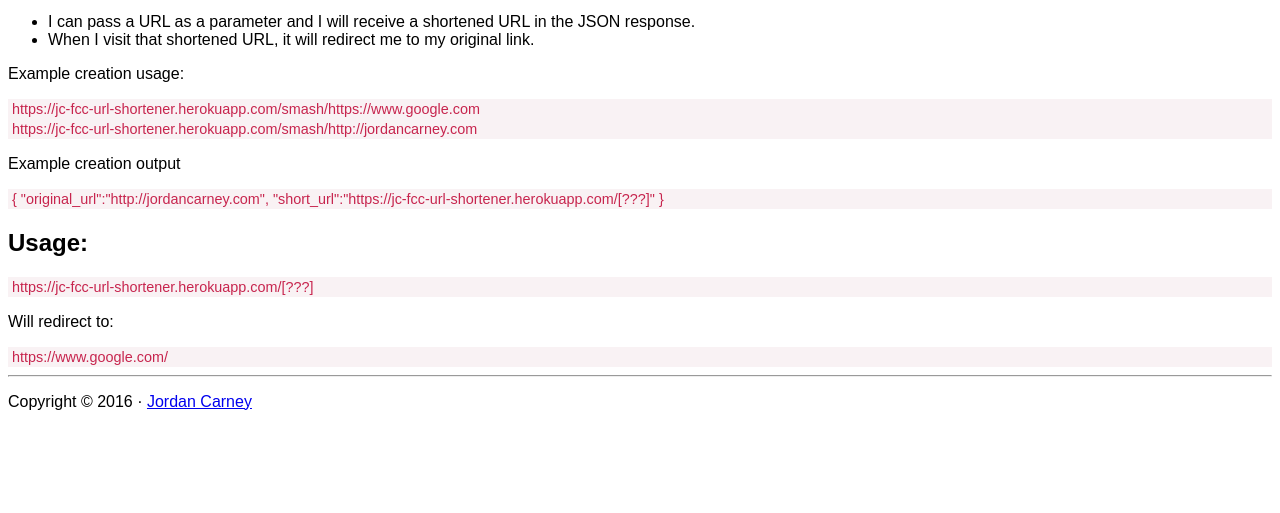
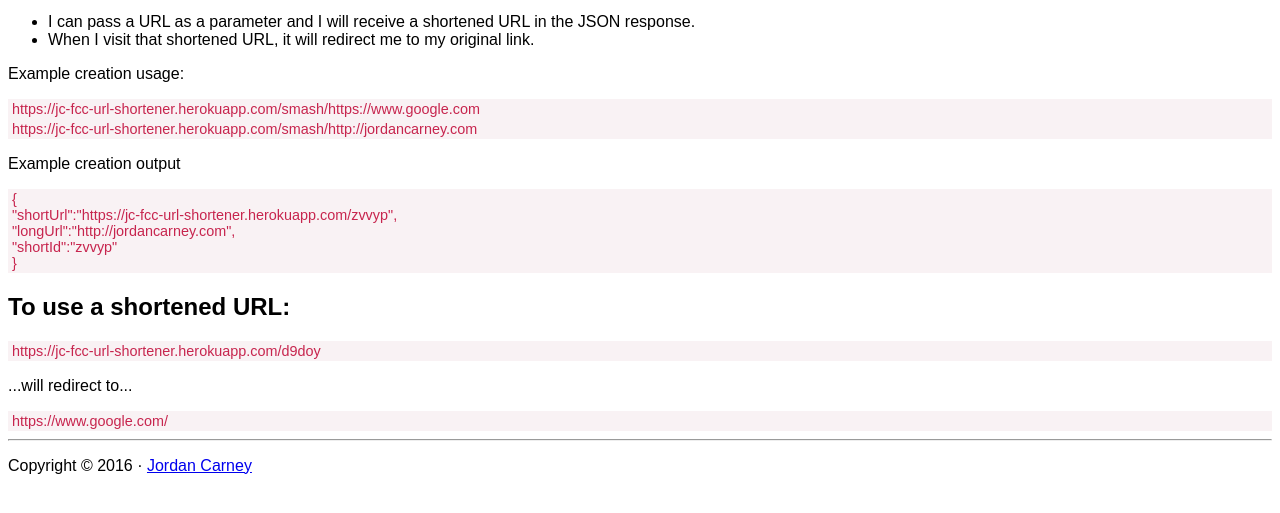
Before and after one commit to jordan-carney/fcc-url-shortener, a website: page index.html in a window 1280 px wide. Shown: the part 101-614 px from the top of the page. Drawn offline with Linux system fonts and the light colour scheme.

Commit message:
Update homepage and readme docs

```diff
--- a/index.html
+++ b/index.html
@@ -32,10 +32,14 @@
     <code>https://jc-fcc-url-shortener.herokuapp.com/smash/https://www.google.com</code>
     <code>https://jc-fcc-url-shortener.herokuapp.com/smash/http://jordancarney.com</code>
     <p>Example creation output</p>
-    <code>{ "original_url":"http://jordancarney.com", "short_url":"https://jc-fcc-url-shortener.herokuapp.com/[???]" }</code>
-    <h2>Usage:</h2>
-    <code>https://jc-fcc-url-shortener.herokuapp.com/[???]</code>
-    <p>Will redirect to:</p>
+    <code>{<br>
+      "shortUrl":"https://jc-fcc-url-shortener.herokuapp.com/zvvyp",<br>
+      "longUrl":"http://jordancarney.com",<br>
+      "shortId":"zvvyp"<br>
+    }</code>
+    <h2>To use a shortened URL:</h2>
+    <code>https://jc-fcc-url-shortener.herokuapp.com/d9doy</code>
+    <p>...will redirect to...</p>
     <code>https://www.google.com/</code>
     <hr>
     <footer><p>Copyright &copy; 2016 &middot; <a href="http://jordancarney.com" target="_blank">Jordan Carney</a></p></footer>
```
Also changed, not shown: README.md (added).
